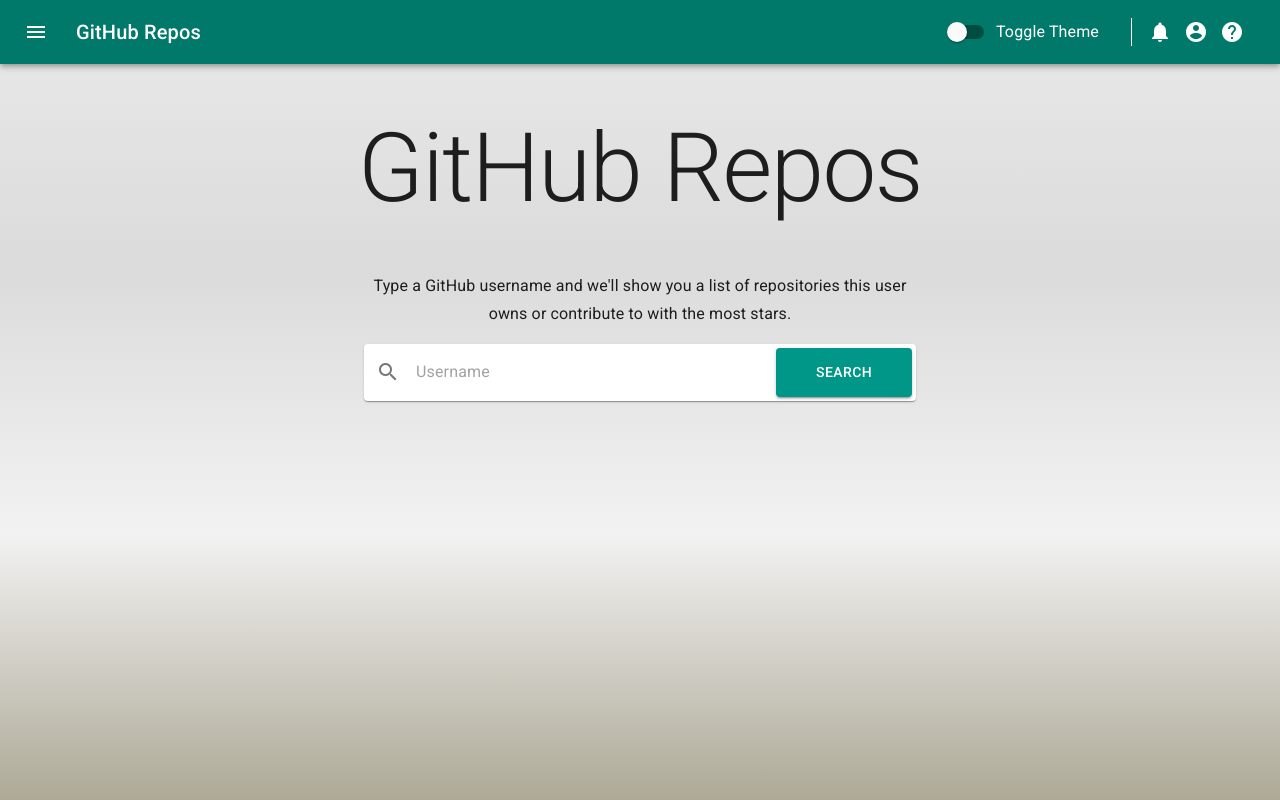
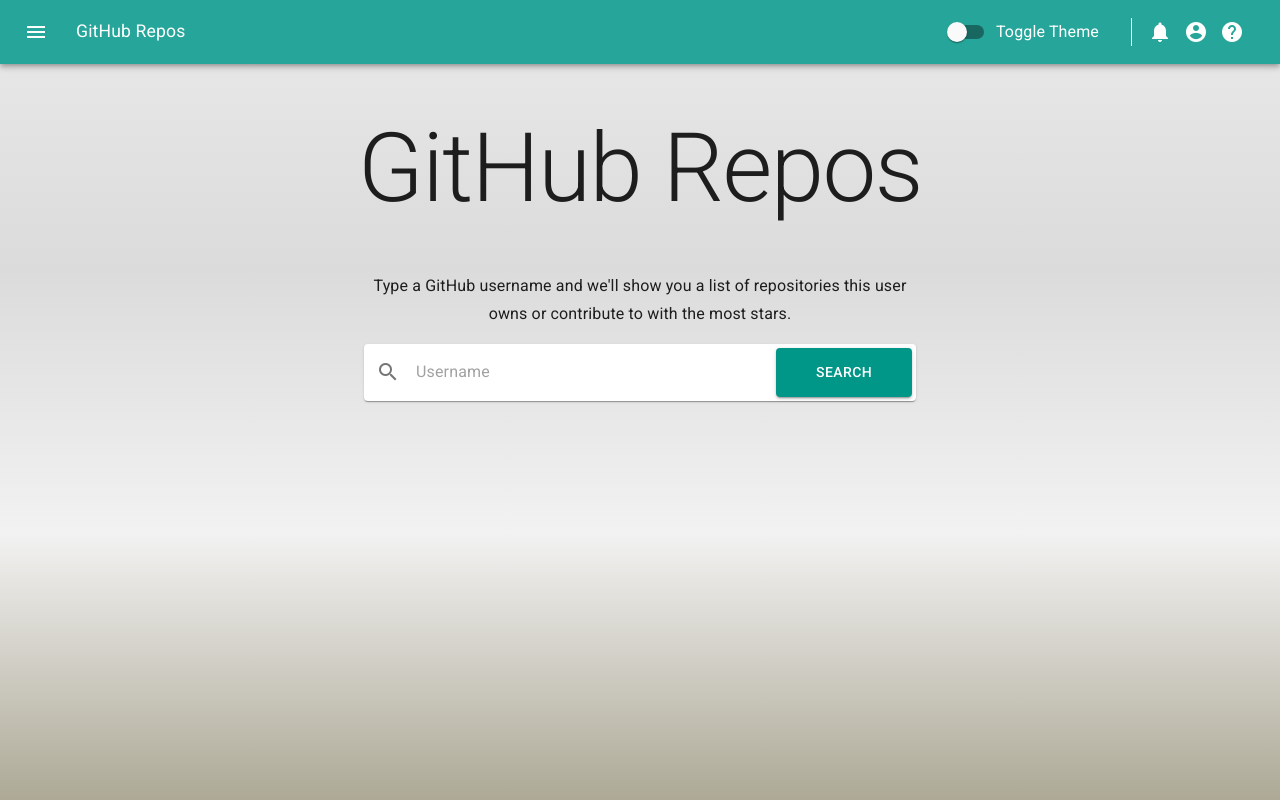
Before and after one commit to SpataruLoredana/github-repos, a React (Create React App) app: page / in a window 1280 px wide. Built offline with nearby package versions, Linux system fonts and the light colour scheme.

Commit message:
Replace link component and rename style file

```diff
--- a/src/components/NavBar/NavBar.jsx
+++ b/src/components/NavBar/NavBar.jsx
@@ -1,16 +1,16 @@
 import React, { useState } from 'react';
+import { Link } from 'react-router-dom';
 import { useStyles } from './styles';
 import {
   AppBar,
   Toolbar,
   IconButton,
-  Typography,
   FormControlLabel,
   Switch,
-  Divider
+  Divider,
 } from '@material-ui/core';
 
-const NavBar = ({ colorTheme, changeColorTheme}) => {
+const NavBar = ({ colorTheme, changeColorTheme }) => {
   const classes = useStyles({ colorTheme });
   const [state, setState] = useState({
     darkTheme: false
@@ -24,38 +24,38 @@
 
   return (
     <div className={classes.root}>
-      <AppBar position="static" className={classes.appBar}>
+      <AppBar position='static' className={classes.appBar}>
         <Toolbar>
           <IconButton
-            edge="start"
+            edge='start'
             className={classes.menuButton}
-            color="inherit"
-            aria-label="open drawer"
+            color='inherit'
+            aria-label='open drawer'
           >
             <i className='material-icons'>menu</i>
           </IconButton>
-          <Typography className={classes.title} variant="h6" noWrap>
+          <Link to='/' className={classes.link}>
             GitHub Repos
-          </Typography>
+          </Link>
           <FormControlLabel
             control={
               <Switch
                 checked={state.darkTheme}
                 onChange={handleToogleChange}
-                value="darkTheme"
-                color="default"
+                value='darkTheme'
+                color='default'
               />
             }
-            label="Toggle Theme"
+            label='Toggle Theme'
           />
-          <Divider className={classes.divider} orientation="vertical" />
-          <IconButton edge="start" color="inherit" aria-label="menu" mx={2}>
+          <Divider className={classes.divider} orientation='vertical' />
+          <IconButton edge='start' color='inherit' aria-label='menu' mx={2}>
             <i className='material-icons'>notifications</i>
           </IconButton>
-          <IconButton edge="start" color="inherit" aria-label="menu" mx={2}>
+          <IconButton edge='start' color='inherit' aria-label='menu' mx={2}>
             <i className='material-icons'>account_circle</i>
           </IconButton>
-          <IconButton edge="start" color="inherit" aria-label="menu" mx={2}>
+          <IconButton edge='start' color='inherit' aria-label='menu' mx={2}>
             <i className='material-icons'>help</i>
           </IconButton>
         </Toolbar>
--- a/src/components/NavBar/styles.js
+++ b/src/components/NavBar/styles.js
@@ -3,7 +3,7 @@
 
 export const useStyles = makeStyles(theme => ({
   appBar: props => ({
-    background: props.colorTheme === 'dark' ? grey[900] : teal[700]
+    background: props.colorTheme === 'dark' ? grey[900] : teal[400]
   }),
   root: {
     flexGrow: 1
@@ -11,12 +11,11 @@
   menuButton: {
     marginRight: theme.spacing(2)
   },
-  title: {
-    flexGrow: 1,
-    display: 'none',
-    [theme.breakpoints.up('sm')]: {
-      display: 'block',
-    }
+  link: {
+    fontSize: '1.1rem',
+    color: theme.palette.background.paper,
+    textDecoration: 'none',
+    flexGrow: 1
   },
   divider: {
     height: 28,
```
Also changed, not shown: src/components/RepoCard/RepoCard.jsx (+8 -8 lines), src/components/RepoCard/styles.js (renamed from src/components/RepoCard/style.js).
